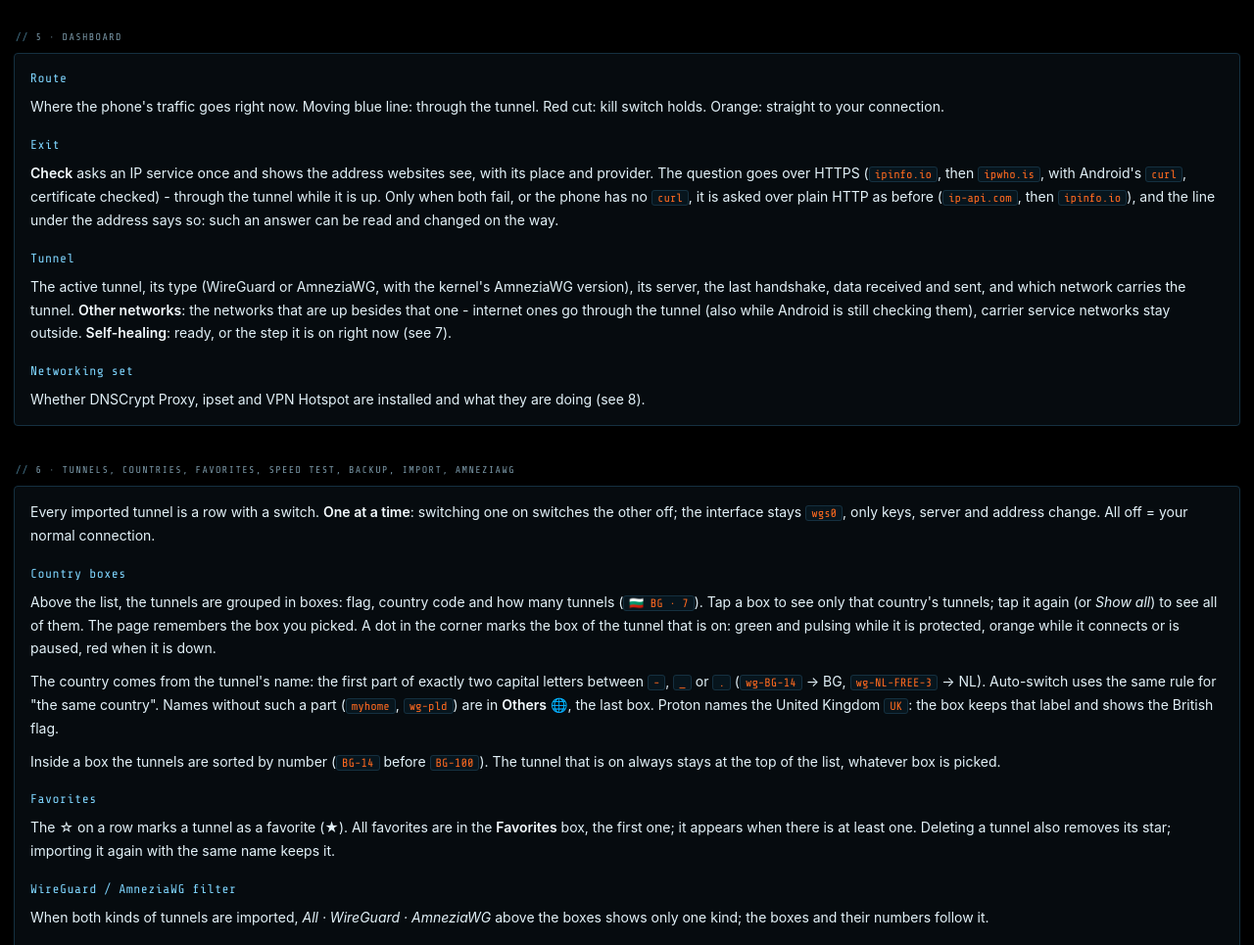
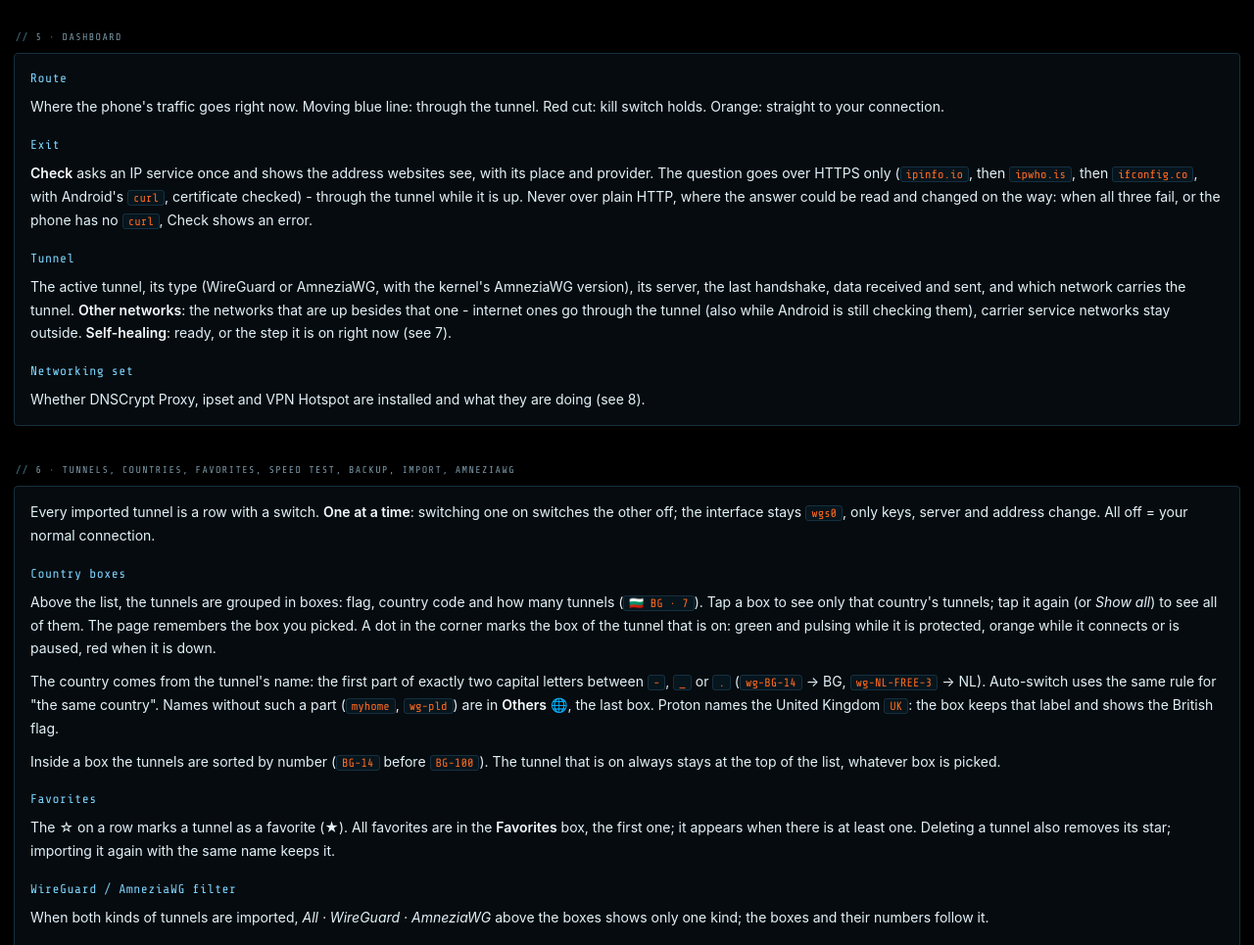
Before and after one commit to nikakvo/wg-shield-arm64, a plain HTML site: page webroot/help.html in a window 1280 px wide. Shown: the part 2885-3850 px from the top of the page at 98% size. Drawn offline with nearby package versions, Linux system fonts and the light colour scheme.

Commit message:
exitip: HTTPS only, ifconfig.co as the third service
When ipinfo.io and ipwho.is failed, or curl was missing, exitip
asked ip-api.com and ipinfo.io over plain HTTP; anyone on the way could
read and change that answer (busybox wget checks no certificate either).
ifconfig.co over HTTPS takes its place; without curl, or when all three
fail, it is an error. proto= stays, always https.

```diff
--- a/webroot/help.html
+++ b/webroot/help.html
@@ -163,7 +163,7 @@
   <h3>Route</h3>
   <p>Where the phone's traffic goes right now. Moving blue line: through the tunnel. Red cut: kill switch holds. Orange: straight to your connection.</p>
   <h3>Exit</h3>
-  <p><strong>Check</strong> asks an IP service once and shows the address websites see, with its place and provider. The question goes over HTTPS (<code>ipinfo.io</code>, then <code>ipwho.is</code>, with Android's <code>curl</code>, certificate checked) - through the tunnel while it is up. Only when both fail, or the phone has no <code>curl</code>, it is asked over plain HTTP as before (<code>ip-api.com</code>, then <code>ipinfo.io</code>), and the line under the address says so: such an answer can be read and changed on the way.</p>
+  <p><strong>Check</strong> asks an IP service once and shows the address websites see, with its place and provider. The question goes over HTTPS only (<code>ipinfo.io</code>, then <code>ipwho.is</code>, then <code>ifconfig.co</code>, with Android's <code>curl</code>, certificate checked) - through the tunnel while it is up. Never over plain HTTP, where the answer could be read and changed on the way: when all three fail, or the phone has no <code>curl</code>, Check shows an error.</p>
   <h3>Tunnel</h3>
   <p>The active tunnel, its type (WireGuard or AmneziaWG, with the kernel's AmneziaWG version), its server, the last handshake, data received and sent, and which network carries the tunnel. <strong>Other networks</strong>: the networks that are up besides that one - internet ones go through the tunnel (also while Android is still checking them), carrier service networks stay outside. <strong>Self-healing</strong>: ready, or the step it is on right now (see 7).</p>
   <h3>Networking set</h3>
```
Also changed, not shown: webroot/index.html (+1 -1 lines), 3 other files.
